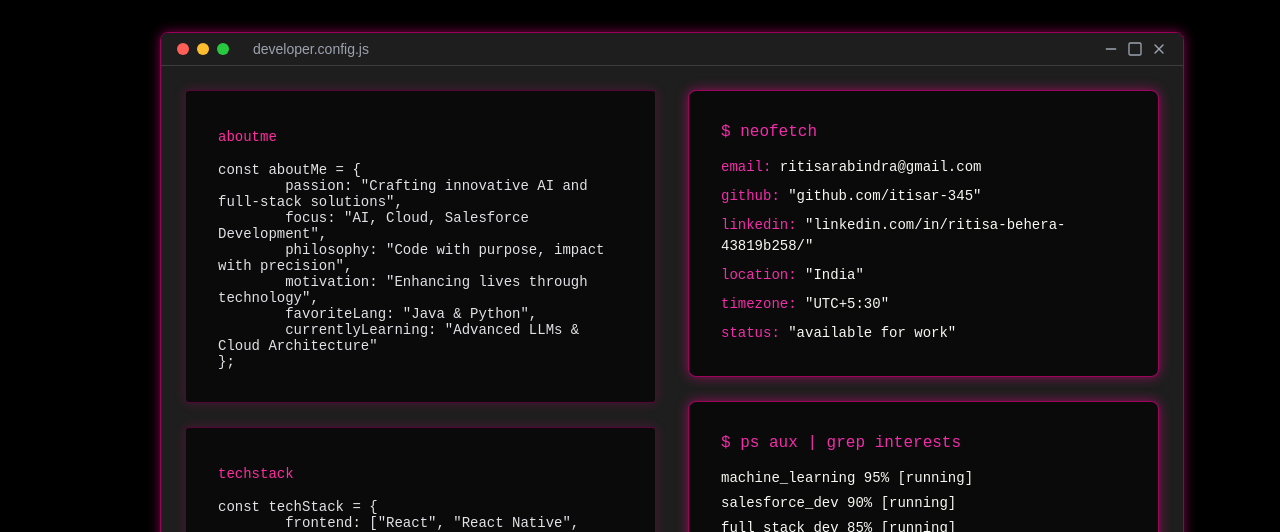
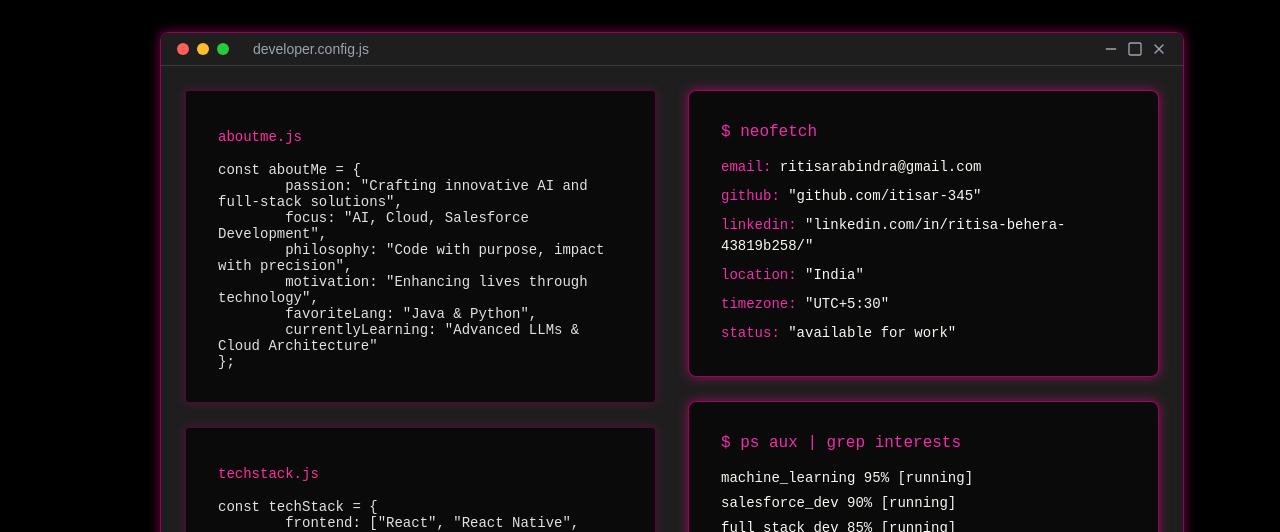
Before and after one commit to itisar-345/Portfolio, a React (Vite) app: page / in a window 1280 px wide. Shown: the part 860-1392 px from the top of the page. Built offline with nearby package versions, Linux system fonts and the light colour scheme.

Commit message:
fixed commit

```diff
--- a/src/components/portfolio/Homepage.jsx
+++ b/src/components/portfolio/Homepage.jsx
@@ -342,7 +342,7 @@ const HomePage = () => {
 	favoriteLang: "Java & Python",
 	currentlyLearning: "Advanced LLMs & Cloud Architecture"
 };`}
-                  language="aboutme"
+                  language="aboutme.js"
                 />
                 </div>
                 <div style={{ padding:'1rem', borderRadius: '4px', backgroundColor:'#0a0a0a', boxShadow: '0 0 12px rgba(255, 0, 150, 0.2)', border: '1px solid rgba(255, 0, 150, 0.3)'}}>
@@ -354,7 +354,7 @@ const HomePage = () => {
 	devops: ["Docker", "Kubernetes", "AWS", "Google Cloud", "IBM Cloud"],
 	tools: ["Git", "GitHub", "VSCode", "Selenium", "Google Colab", "Salesforce"]
 };`}
-                  language="techstack"
+                  language="techstack.js"
                 />
                 </div>
               </div>
```
